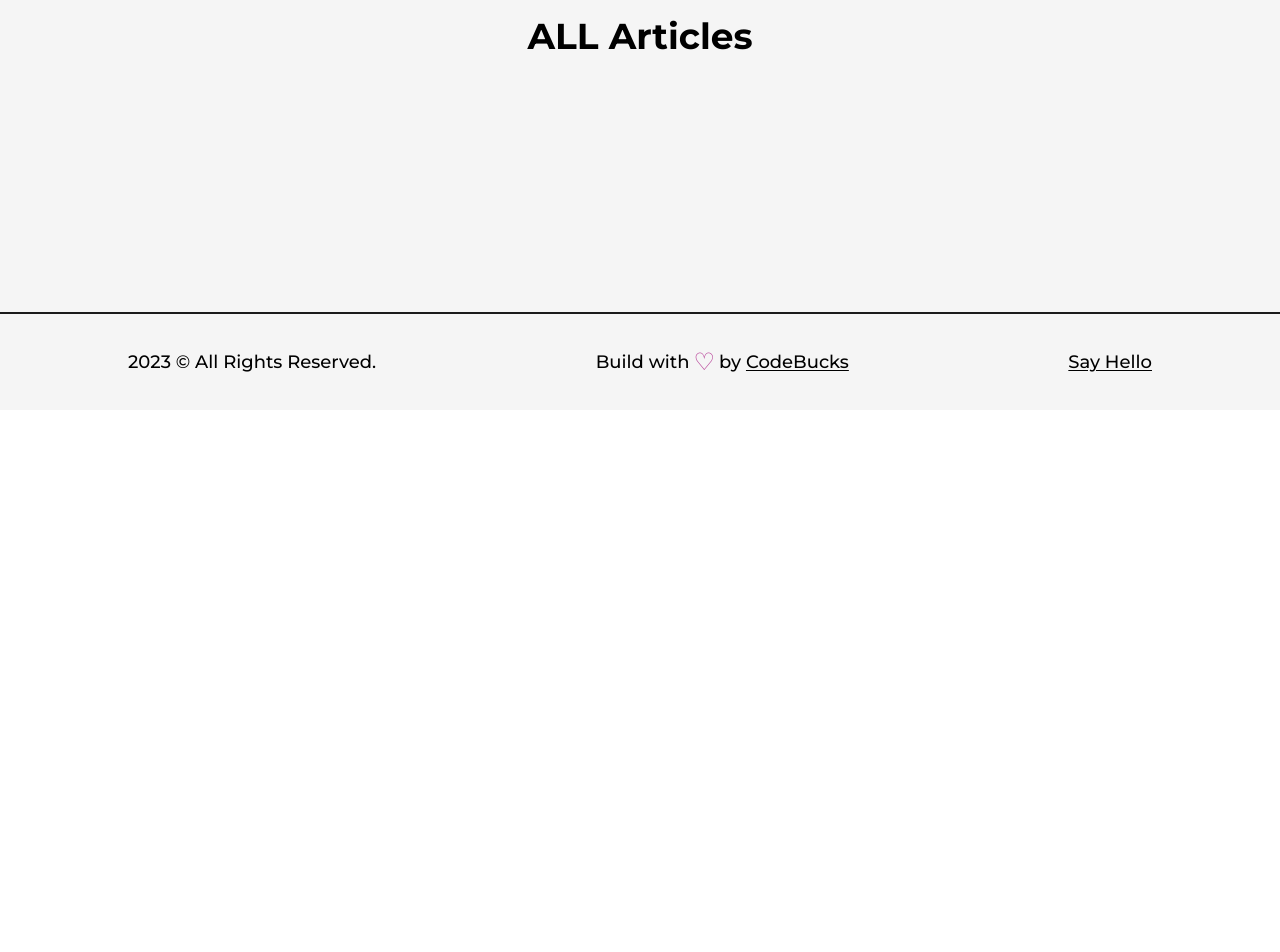
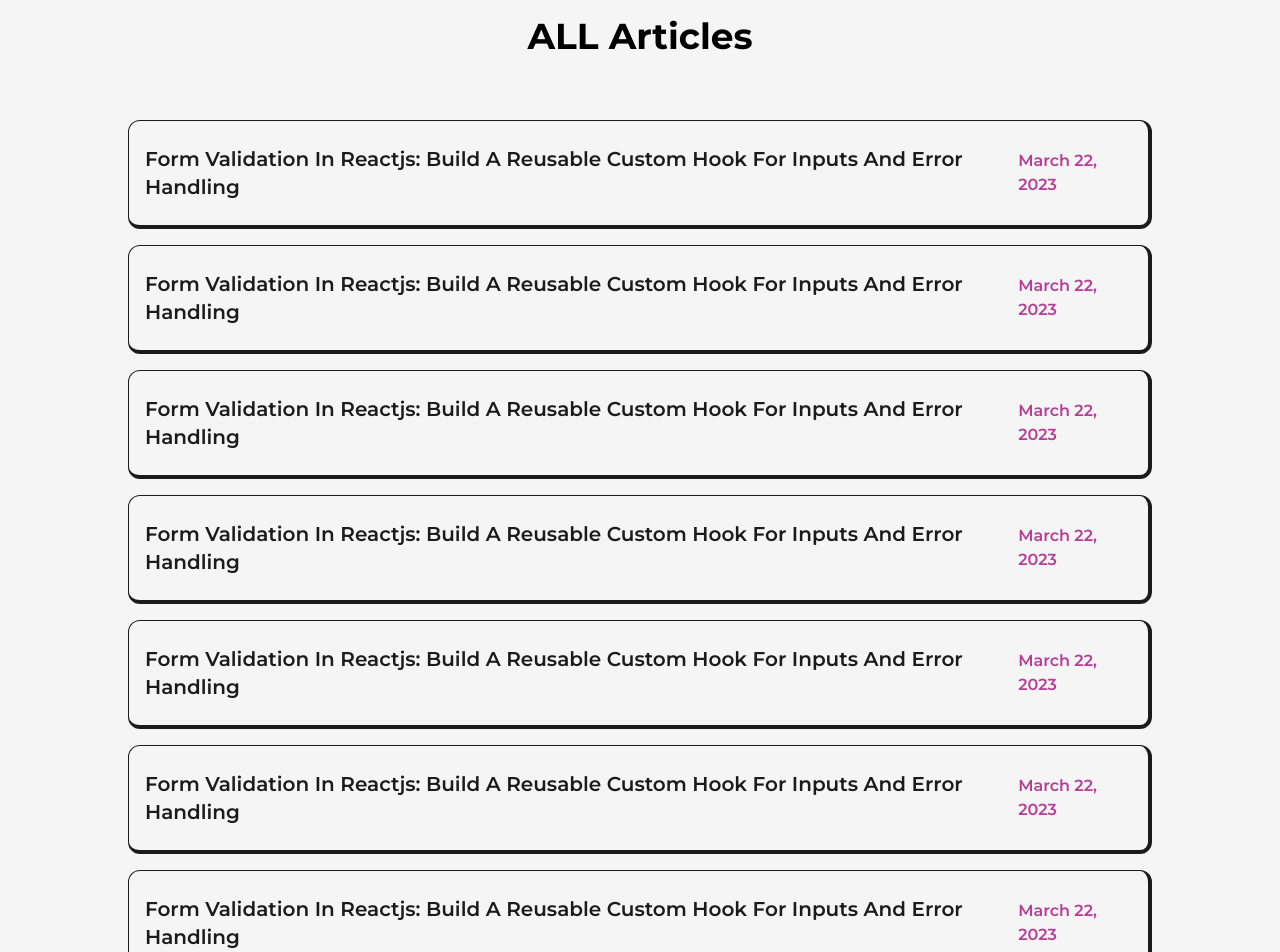
Before and after one commit to furkanozcelik01/Next.js-Portfolio, a Next.js app: page /articles in a window 1280 px wide. Shown: the part 1040-1992 px from the top of the page. Before the commit the page ends 1450 px from the top, so only its background shows below. Built offline with nearby package versions, Linux system fonts and the light colour scheme.

Commit message:
dark mode

```diff
--- a/src/components/AnimatedText.js
+++ b/src/components/AnimatedText.js
@@ -34,7 +34,7 @@
         <div className='w-full mx-auto py-2 flex items-center justify-center text-center overflow-hidden
         '>
             <motion.h1 className={`inline-block w-full text-dark
-            font-bold capitalize text-8xl ${className}`}
+            font-bold capitalize text-8xl dark:text-light ${className}`}
             variants={quote}
             initial="initial"
             animate="animate"
--- a/src/components/Layout.js
+++ b/src/components/Layout.js
@@ -2,7 +2,7 @@
 
 const Layout = ({children, className=""}) => {
     return(
-        <div className={`w-full h-full inline-block z-0 bg-light p-32 ${className}`}>
+        <div className={`w-full h-full inline-block z-0 bg-light p-32 dark:bg-dark ${className}`}>
             {children}
             </div>
     )
--- a/src/components/Logo.js
+++ b/src/components/Logo.js
@@ -9,10 +9,11 @@
         <div className='flex items-center justify-center mt-2'>
         <MotionLink href="/"
         className='w-16 h-16  bg-dark  text-light flex item-center justify-center
-        items-center rounded-full text-2xl font-bold'
+        items-center rounded-full text-2xl font-bold border border-solid border-transparent dark:border-light'
 
-        whileHover={{backgroundColor:["#121212", "rgba(131,58,180,1)","rgba(253,29,29,1)","rgba(252,176,69,1)","rgba(131,58,180,1)", "#121212"],
-        transition:{duration:1, repeat: Infinity}
+        whileHover={{
+            backgroundColor:["#121212", "rgba(131,58,180,1)","rgba(253,29,29,1)","rgba(252,176,69,1)","rgba(131,58,180,1)", "#121212"],
+            transition:{duration:1, repeat: Infinity}
     }}
         >FÖ</MotionLink>
         </div>
--- /dev/null
+++ b/src/components/hooks/useThemeSwitcher.js
@@ -0,0 +1,57 @@
+import React, { useEffect, useState } from "react";
+
+const useThemeSwitcher = () => {
+
+    const preferDarkQuery = "(prefer-color-scheme)";
+    const [mode, setMode] = useState("");
+
+    useEffect(() =>{
+
+        const mediaQuery = window.matchMedia(preferDarkQuery);
+        const userPref = window.localStorage.getItem("theme");
+
+        const handleChange = () => {
+            if(userPref){
+                let check =userPref ==="dark" ?  "dark" : "light"
+                setMode(check);
+                if(check==="dark"){
+                    document.documentElement.classList.add("dark")
+                }else{
+                    document.documentElement.classList.remove("dark")
+                }
+            }else{
+                let check = mediaQuery.matches ? "dark" : "light";
+                setMode(check);
+
+                if(check==="dark"){
+                    document.documentElement.classList.add("dark")
+                }else{
+                    document.documentElement.classList.remove("dark")
+                }
+            }
+        }
+
+        mediaQuery.addEventListener("change", handleChange)
+
+        return () => mediaQuery.removeEventListener ("change", handleChange)
+
+    }, [])
+
+
+    useEffect(() => {
+        if(mode === "dark"){
+            window.localStorage.setItem("theme","dark");
+            document.documentElement.classList.add("dark")
+        }else{
+            window.localStorage.setItem("theme","light");
+            document.documentElement.classList.remove("dark")
+        }
+
+    },[mode])
+
+
+
+    return [mode, setMode]
+}
+
+export default useThemeSwitcher
--- a/src/pages/_app.js
+++ b/src/pages/_app.js
@@ -17,7 +17,7 @@
         <meta name="viewport" content="width=device-width, initial-scale=1" />
         <link rel="icon" href="/favicon.ico" />
       </Head>
-      <main className={`${montserrat.variable} font-mont bg-light w-full min-h-screen`}>
+      <main className={`${montserrat.variable} font-mont bg-light dark:bg-dark w-full min-h-screen`}>
         <NavBar />
         <Component {...pageProps} />
         <Footer />
--- a/src/pages/articles.js
+++ b/src/pages/articles.js
@@ -1,4 +1,4 @@
-import React from "react";
+import React, { useRef } from "react";
 import Head from "next/head";
 import Layout from "@/components/Layout";
 import AnimatedText from "@/components/AnimatedText";
@@ -6,19 +6,66 @@
 import Image from "next/image";
 import article1 from "../../public/images/articles/pagination component in Reactjs.jpg";
 import article2 from "../../public/images/articles/create loading screen in react js.jpg";
-import {motion} from "framer-motion";
-import { data } from "autoprefixer";
+import { motion, useMotionValue } from "framer-motion";
+import article3 from "../../public/images/articles/create modal component in react using react portals.png";
+import article4 from "../../public/images/articles/form validation in reactjs using custom react hook.png";
+import article5 from "../../public/images/articles/smooth scrolling in reactjs.png";
 
 const FramerImage = motion(Image);
 
-const article =({img, title, date, link}) =>{
-    return(
-        <li>
-            <Link href={link} target="-blank">
-            <h2>{title}</h2>
-            </Link>
-            <span>{data}</span>
-        </li>
+
+const MovingImg = ({ title, img, link }) => {
+
+    const x = useMotionValue(0);
+    const y = useMotionValue(0);
+    const imgRef = useRef(null);
+
+    function handleMouse(event) {
+        imgRef.current.style.display = "inline-block";
+        x.set(event.pageX);
+        y.set(-10);
+    }
+
+    function handleMouseLeave(event) {
+        imgRef.current.style.display = "none";
+        x.set(0);
+        y.set(0);
+    }
+
+
+    return (
+        <Link href={link} target="_blank"
+
+            onMouseMove={handleMouse}
+            onMouseLeave={handleMouseLeave}
+
+        >
+            <h2 className="capitalize text-xl font-semibold hover:underline">
+                {title}
+            </h2>
+            <FramerImage
+                style={{ x:x, y:y }}
+                initial={{opacity:0}}
+                whileInView={{ opacity: 1, transition: { duration: 0.2 } }}
+
+                ref={imgRef} src={img} alt={title} className="z-10 w-96 h-auto hidden absolute rounded-lg" />
+        </Link>
+    )
+}
+
+const Article = ({ img, title, date, link }) => {
+    return (
+        <motion.li
+            initial={{ y: 200 }}
+            whileInView={{ y: 0, transition: { duration: 0.5, ease: "easeInOut" } }}
+            viewport={{once: true}}
+            className="relative w-full p-4 py-6 my-4 rounded-xl flex
+        items-center justify-between bg-light text-dark first:mt-0
+        border border-solid border-dark
+        border-r-4 border-b-4">
+            <MovingImg title={title} img={img} link={link} />
+            <span className="text-primary font-semibold pl-4">{date}</span>
+        </motion.li>
     )
 }
 
@@ -34,8 +81,8 @@
                 className="w-full inline-block cursor-pointer overflow-hidden rounded-lg"
             >
                 <FramerImage src={img} alt={title} className="w-full h-auto"
-                whileHover={{scale:1.05}}
-                transition={{duration:0.2}}
+                    whileHover={{ scale: 1.05 }}
+                    transition={{ duration: 0.2 }}
                 />
             </Link >
             <Link href={link} target="-blank">
@@ -78,6 +125,51 @@
                         />
                     </ul>
                     <h2 className='font-bold text-4xl w-full text-center my-16 mt-32'>ALL Articles</h2>
+                    <ul>
+                        <Article
+                            title="Form Validation In Reactjs: Build A Reusable Custom Hook For Inputs And Error Handling"
+                            date="March 22, 2023"
+                            link="/"
+                            img={article3}
+                        />
+                        <Article
+                            title="Form Validation In Reactjs: Build A Reusable Custom Hook For Inputs And Error Handling"
+                            date="March 22, 2023"
+                            link="/"
+                            img={article4}
+                        />
+                        <Article
+                            title="Form Validation In Reactjs: Build A Reusable Custom Hook For Inputs And Error Handling"
+                            date="March 22, 2023"
+                            link="/"
+                            img={article5}
+                        />
+                        <Article
+                            title="Form Validation In Reactjs: Build A Reusable Custom Hook For Inputs And Error Handling"
+                            date="March 22, 2023"
+                            link="/"
+                            img={article3}
+                        />
+                        <Article
+                            title="Form Validation In Reactjs: Build A Reusable Custom Hook For Inputs And Error Handling"
+                            date="March 22, 2023"
+                            link="/"
+                            img={article3}
+                        />
+                        <Article
+                            title="Form Validation In Reactjs: Build A Reusable Custom Hook For Inputs And Error Handling"
+                            date="March 22, 2023"
+                            link="/"
+                            img={article3}
+                        />
+                        <Article
+                            title="Form Validation In Reactjs: Build A Reusable Custom Hook For Inputs And Error Handling"
+                            date="March 22, 2023"
+                            link="/"
+                            img={article3}
+                        />
+
+                    </ul>
                 </Layout>
             </main>
         </>
--- a/src/pages/index.js
+++ b/src/pages/index.js
@@ -15,7 +15,7 @@
         <title>Create Next App</title>
         <meta name="description" content="Generated by create next app" />
       </Head>
-      <main className='flex items-center text-dark w-full min-h-screen'>
+      <main className='flex items-center text-dark w-full min-h-screen dark:text-light'>
         <Layout className='pt-0'>
           <div className="flex items-center justify-between w-full">
             <div className='w-1/2'>
@@ -42,7 +42,10 @@
                 rounded-lg text-lg font-semibold
                  hover:bg-light hover:text-dark
                 border-2 border-solid border-transparent
-                 hover:border-dark"
+                 hover:border-dark
+
+                 dark:bg-light dark:text-dark  hover:dark:bg-dark hover:dark:text-light
+                 hover:dark:border-light"
                 download={true}
                 >
 
@@ -53,7 +56,7 @@
                 className="
                 ml-4 text-lg font-medium capitalize
                  text-dark
-                underline"
+                underline dark:text-light"
 
                 >Contact</Link>
               </div>
--- a/tailwind.config.js
+++ b/tailwind.config.js
@@ -8,6 +8,7 @@
     // Or if using `src` directory:
     "./src/**/*.{js,ts,jsx,tsx,mdx}",
   ],
+  darkMode: 'class',
   theme: {
     extend: {
       fontFamily: {
```
Also changed, not shown: src/components/NavBar.js (+32 -7 lines).
